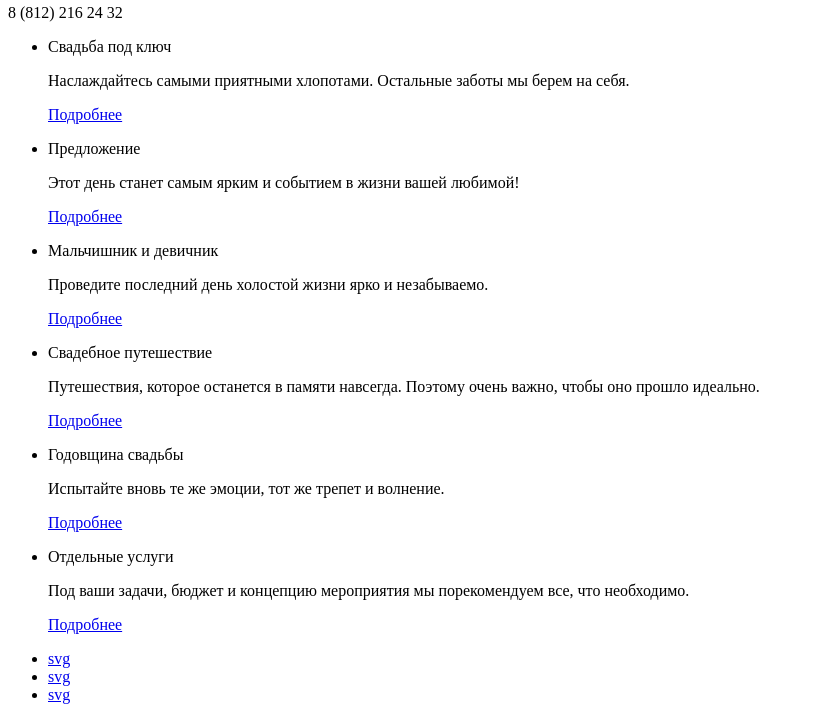
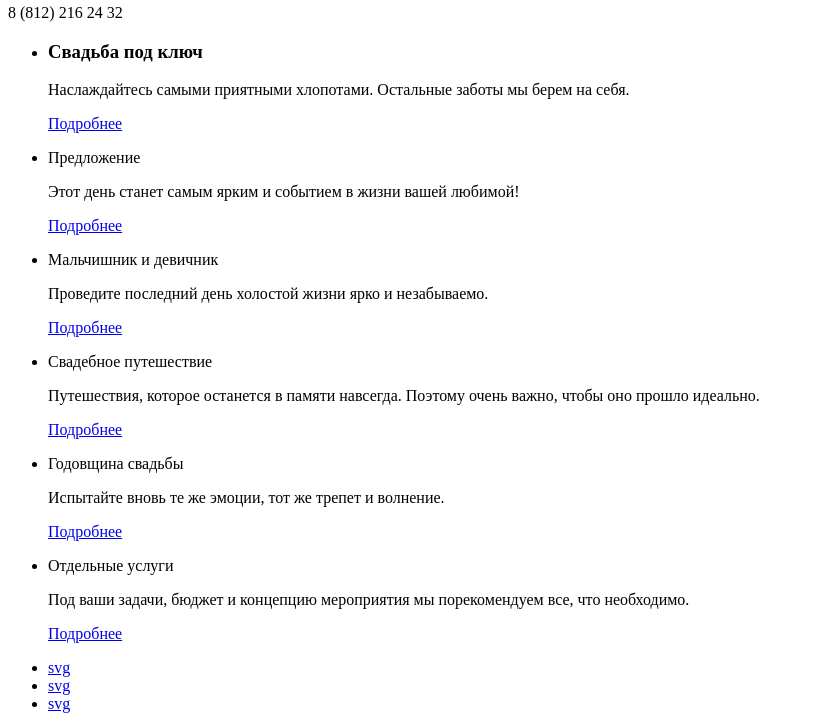
Before and after one commit to swabou/Wedding_agency, a plain HTML site: page service.html in a window 1280 px wide. Shown: the part 288-1005 px from the top of the page, without its empty margins (0-814 px from the left). Drawn offline with Linux system fonts and the light colour scheme.

Commit message:
изменили <p> на <h3>

```diff
--- a/service.html
+++ b/service.html
@@ -31,7 +31,7 @@
 					<!-- Item 1 -->
 					<li class="service-list__item service-card">
 						<article class="service-card__item service-content">
-							<p class="service-content__headline">Свадьба под ключ</p>
+							<h3 class="service-content__headline">Свадьба под ключ</h3>
 							<p class="service-content__desc">Наслаждайтесь самыми приятными хлопотами. Остальные заботы мы берем на себя.</p>
 							<a class="service-content__link" href="#">Подробнее</a>
 						</article>
```
